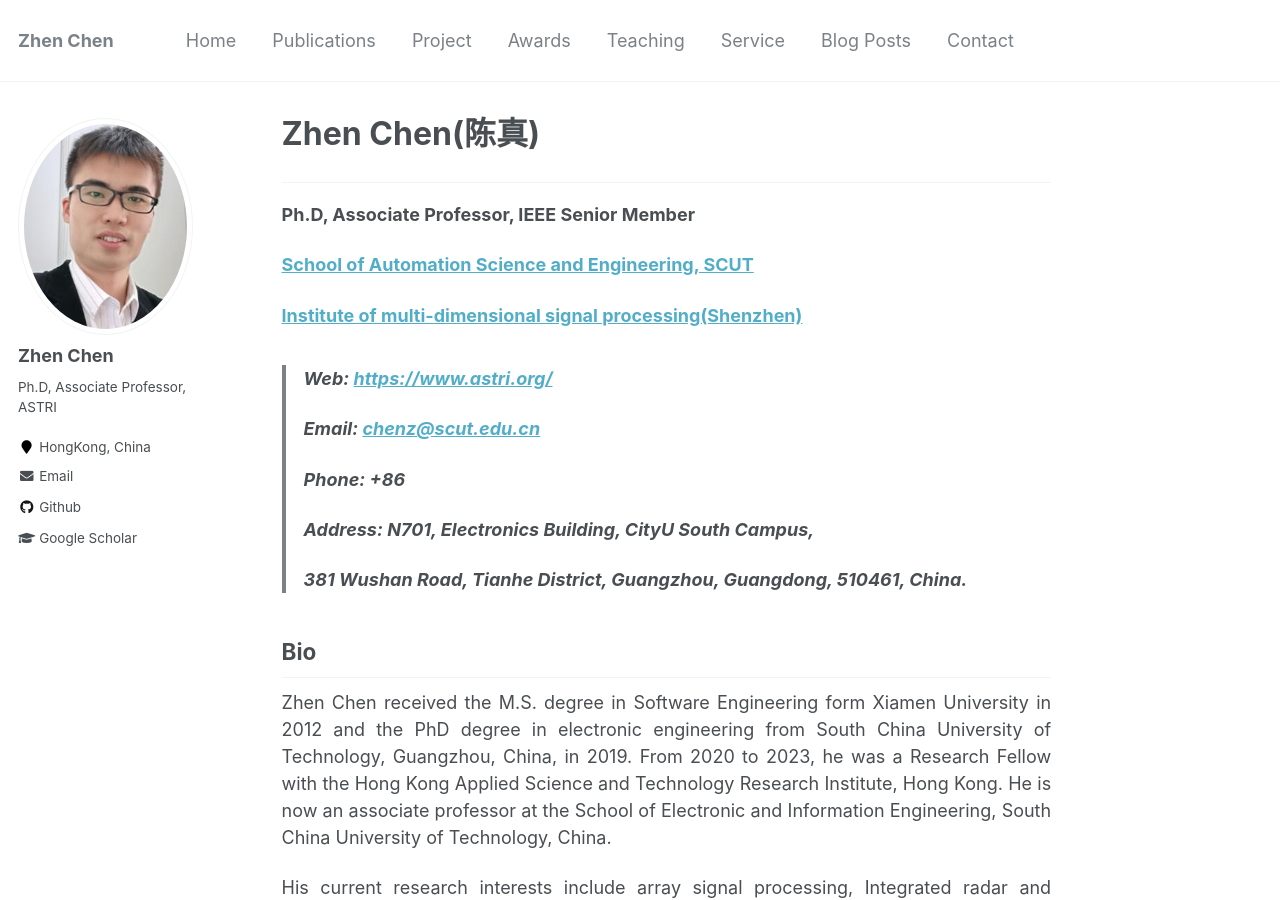
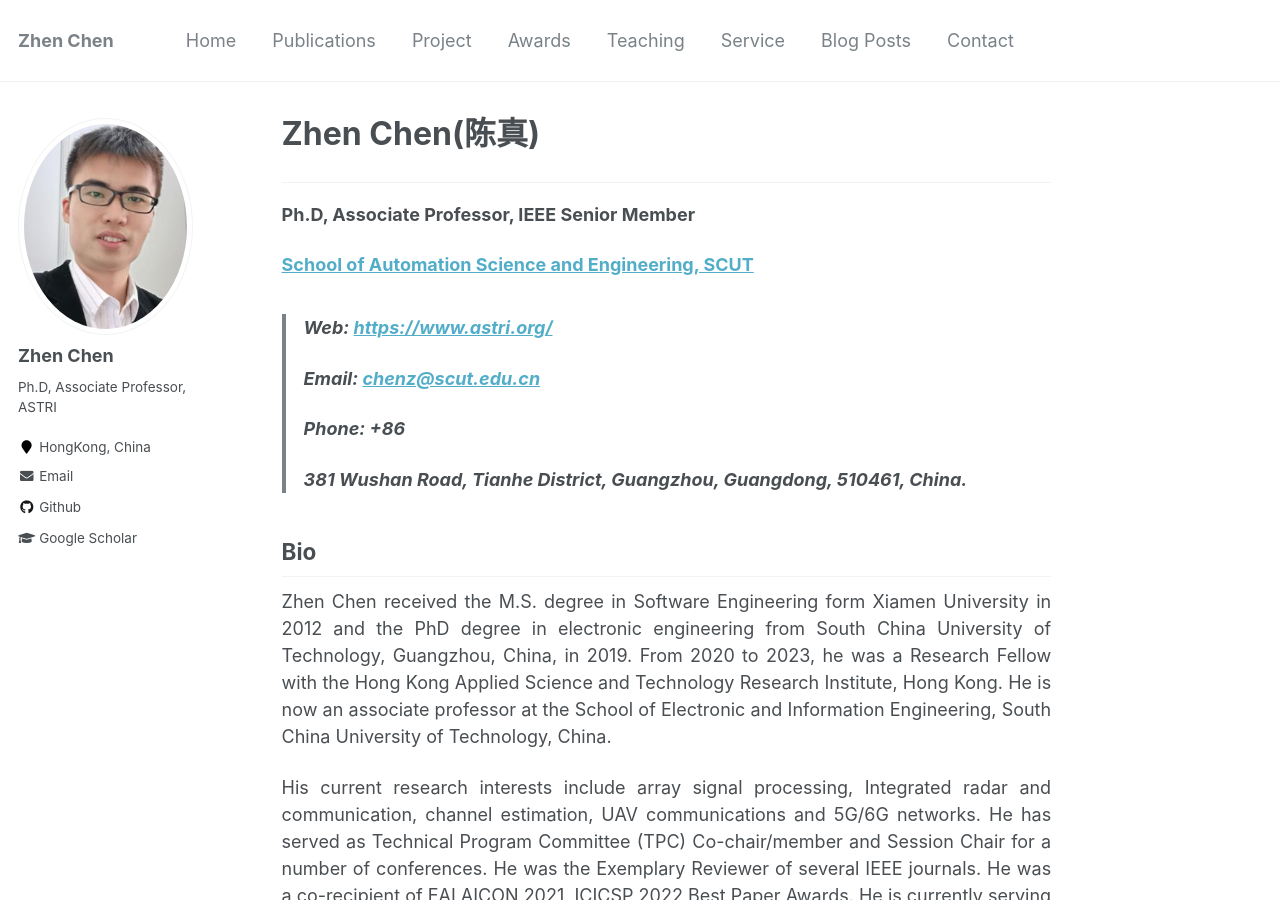
Before and after one commit to baile035/chenz_CV, a Jekyll site: the page built from _pages/about.md, in a window 1280 px wide and 900 px high. Built offline with Jekyll 4.4.1, drawn with Linux system fonts in a browser that asks for light colours.

Commit message:
about.md

```diff
--- a/_pages/about.md
+++ b/_pages/about.md
@@ -12,13 +12,17 @@ redirect_from:
 <html>
 <p><b style="line-height:50%"> Ph.D, Associate Professor, IEEE Senior Member </b> </p>
 <p><b style="line-height:50%"><a href="https://www2.scut.edu.cn/ee/">School of Automation Science and Engineering, SCUT</a></b></p>
+
+<!--
 <p><b style="line-height:50%"><a href="http:// ">Institute of multi-dimensional signal processing(Shenzhen)</a></b></p>
+-->
+
+
 </html>
 
 ><p><b style="line-height:50%"> Web: <a href="https://www.astri.org/:">https://www.astri.org/</a> </b></p>
 ><p><b style="line-height:50%"> Email: <a href="mailto:chenz@scut.edu.cn">chenz@scut.edu.cn</a></b> </p>
 ><p><b style="line-height:50%"> Phone: +86  </b></p>
-><p><b width="50%" style="line-height:50%"> Address: N701, Electronics Building, CityU South Campus, </b> </p>
 ><p><b width="50%" style="line-height:50%"> 381 Wushan Road, Tianhe District, Guangzhou, Guangdong, 510461, China.  </b> </p>
 
 Bio
```
